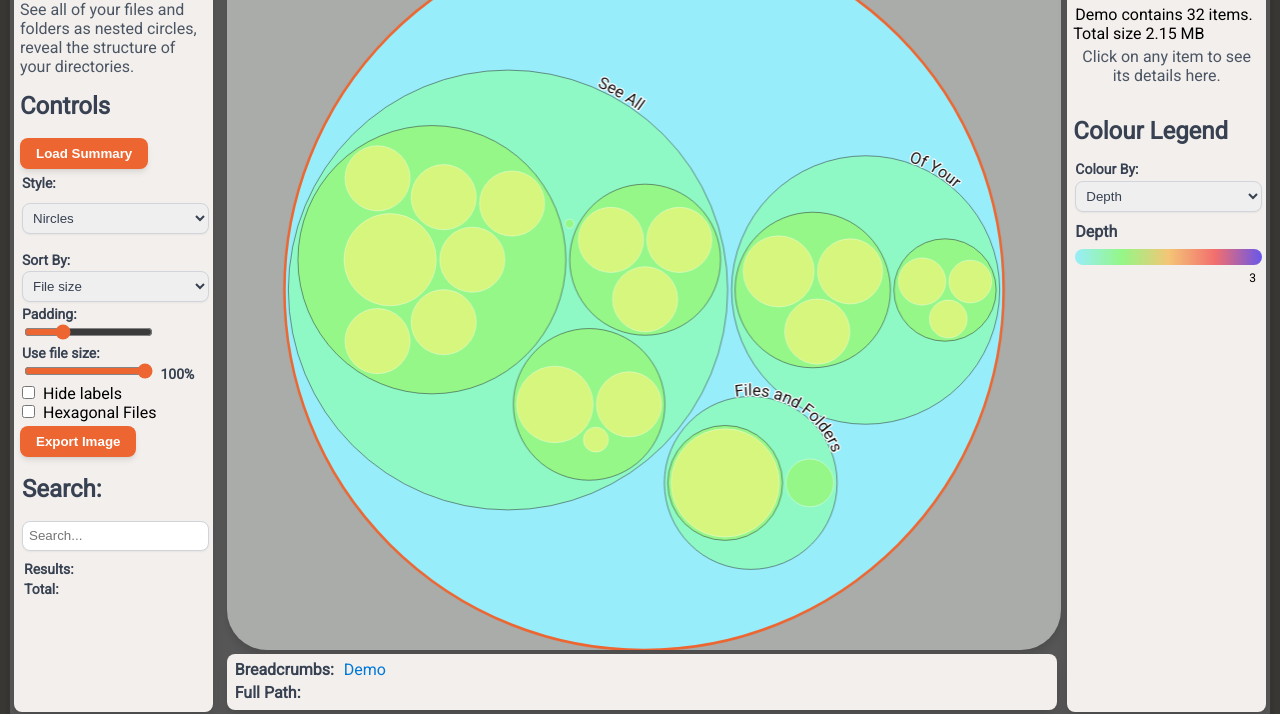
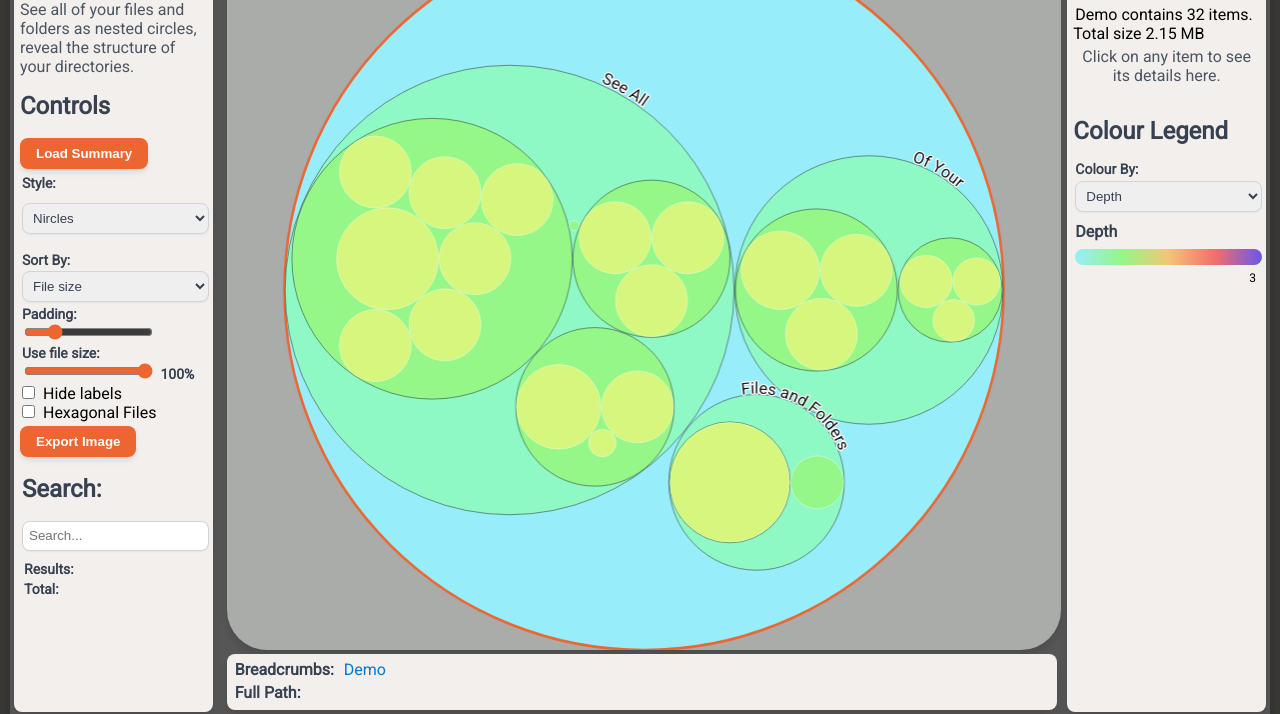
Before and after one commit to gwenprotheroe/Nircles, a plain HTML site: page Nircles V01.02.01.html in a window 1280 px wide. Shown: the part 88-802 px from the top of the page. Drawn offline with nearby package versions, Linux system fonts and the light colour scheme.

```diff
--- a/Nircles V01.02.01.html
+++ b/Nircles V01.02.01.html
@@ -445,7 +445,7 @@
                 <div class="slidecontainer">
                         <label for="paddingFactor" class="form-label">
                             Padding:
-                            <input type="range" min="0" max="3600" value="1000" class="slider" id="paddingFactor">
+                            <input type="range" min="1" max="5000" value="1000" class="slider" id="paddingFactor">
                         </label>
                         <label for="ignoreSize" class="form-label">
                             Use file size:
--- a/NirclesScriptv01.02.01.js
+++ b/NirclesScriptv01.02.01.js
@@ -650,11 +650,12 @@ searchInput.addEventListener('keydown', function (event) {
     .sum((d) => Math.pow(d.value, ignoreSize.value / 100)) //ignoreSize.checked ?  (d.value / d.value) : +d.value)
     .sort((a, b) => sortItOut(a, b));
 
+    let ratio = (d) => d.value / currentDataNodes[0].value;
     const pack = d3
     .pack()
     .size([containerWidth, containerHeight])
     //   .padding((d) =>Math.log10(d.value));
-      .padding((d) =>Math.log10(d.value) * Math.pow(paddingFactorslider.value / 1200, 2)); //Original value 0.3
+    .padding(Math.pow(paddingFactorslider.value / 1200, 2)); //Original value 0.3
 
     currentDataNodes = pack(root).descendants();
     const targetNodes = pack(root).descendants();
```
Lines whose indentation alone changed are shown as unchanged.
